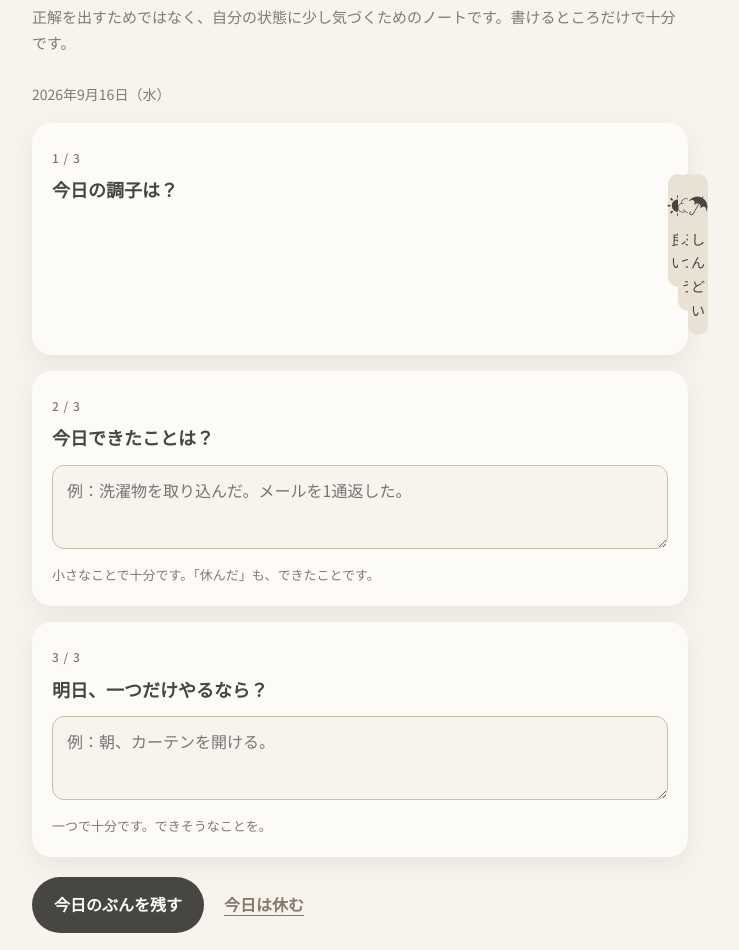
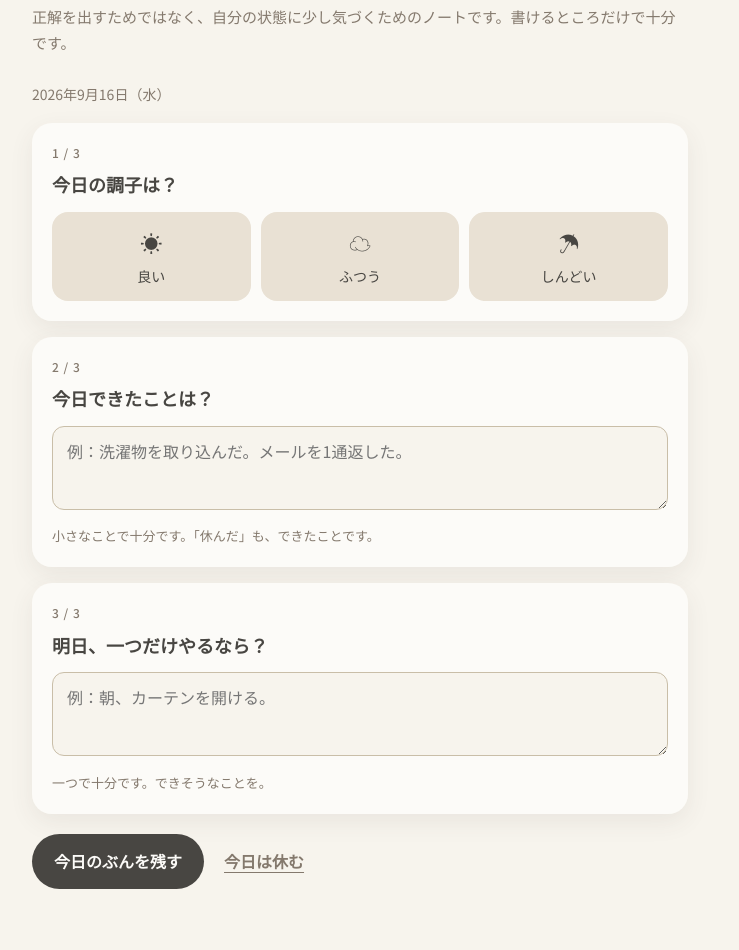
Before and after one commit to takubon3140/bochibochi-lp, a plain HTML site: page note/index.html in a window 1280 px wide. Shown: the part 147-1097 px from the top of the page, without its empty margins (280-1019 px from the left). Drawn offline with Linux system fonts and the light colour scheme; a web font is replaced by a local one.

Commit message:
ノート: legend を div に置き換え、選択肢の潰れを修正
Co-Authored-By: Claude Fable 5.1 <noreply@anthropic.com>

```diff
--- a/note/index.html
+++ b/note/index.html
@@ -38,9 +38,8 @@
 
       form.note { display: grid; gap: 16px; }
       fieldset { border: 0; margin: 0; min-width: 0; padding: 20px; background: var(--warm-white); border-radius: var(--r-l); box-shadow: var(--shadow); }
-      legend { float: left; width: 100%; }
-      legend, .q { font-family: var(--heading); font-weight: 700; font-size: 18px; margin: 0 0 12px; padding: 0; }
-      .q-num { display: inline-block; font-family: var(--body); font-weight: 500; font-size: 12px; color: var(--soft-brown); letter-spacing: 1px; margin-bottom: 6px; }
+      .q { font-family: var(--heading); font-weight: 700; font-size: 18px; margin: 0 0 12px; padding: 0; }
+      .q-num { display: block; font-family: var(--body); font-weight: 500; font-size: 12px; color: var(--soft-brown); letter-spacing: 1px; margin-bottom: 6px; }
       .moods { display: grid; grid-template-columns: repeat(3, minmax(0, 1fr)); gap: 10px; }
       .mood { position: relative; }
       .mood input { position: absolute; inset: 0; opacity: 0; width: 100%; height: 100%; margin: 0; cursor: pointer; }
@@ -101,9 +100,9 @@
         <p class="date" id="today"></p>
 
         <form class="note" id="note" novalidate>
-          <fieldset>
+          <fieldset aria-labelledby="q1">
             <span class="q-num">1 / 3</span>
-            <legend class="q">今日の調子は？</legend>
+            <div class="q" id="q1">今日の調子は？</div>
             <div class="moods" role="radiogroup" aria-label="今日の調子">
               <label class="mood"><input type="radio" name="mood" value="good" /><span><b aria-hidden="true">☀</b>良い</span></label>
               <label class="mood"><input type="radio" name="mood" value="ok" /><span><b aria-hidden="true">☁</b>ふつう</span></label>
@@ -111,16 +110,16 @@
             </div>
           </fieldset>
 
-          <fieldset>
+          <fieldset aria-labelledby="q2">
             <span class="q-num">2 / 3</span>
-            <legend class="q"><label for="done">今日できたことは？</label></legend>
+            <div class="q" id="q2"><label for="done">今日できたことは？</label></div>
             <textarea id="done" name="done" maxlength="300" placeholder="例：洗濯物を取り込んだ。メールを1通返した。"></textarea>
             <p class="hint">小さなことで十分です。「休んだ」も、できたことです。</p>
           </fieldset>
 
-          <fieldset>
+          <fieldset aria-labelledby="q3">
             <span class="q-num">3 / 3</span>
-            <legend class="q"><label for="tomorrow">明日、一つだけやるなら？</label></legend>
+            <div class="q" id="q3"><label for="tomorrow">明日、一つだけやるなら？</label></div>
             <textarea id="tomorrow" name="tomorrow" maxlength="200" placeholder="例：朝、カーテンを開ける。"></textarea>
             <p class="hint">一つで十分です。できそうなことを。</p>
           </fieldset>
```
